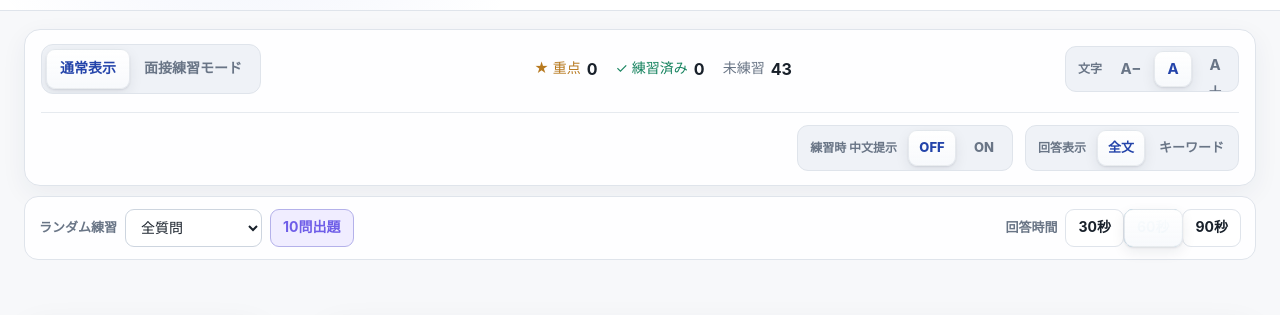
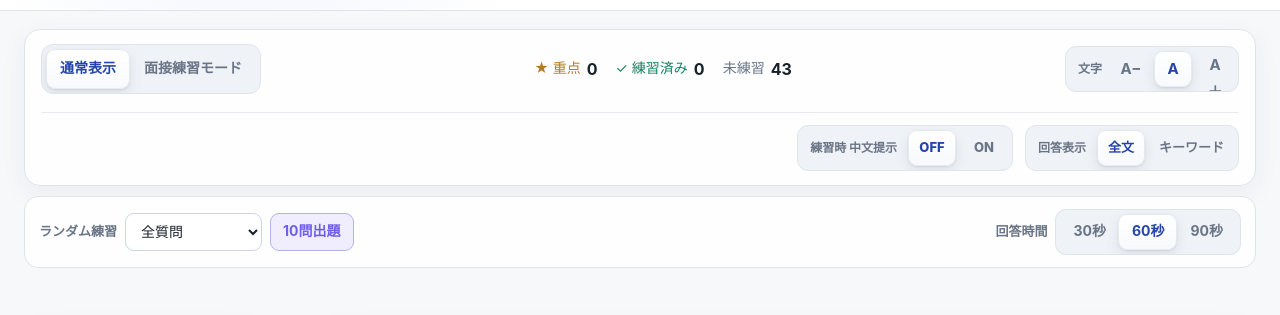
Before and after one commit to kai987/Interview-Questions, a plain HTML site: page index.html in a window 1280 px wide. Shown: the part 283-598 px from the top of the page. Drawn offline with Linux system fonts and the light colour scheme.

Commit message:
Match timer segmented control styling

```diff
--- a/ui-ios-segmented.css
+++ b/ui-ios-segmented.css
@@ -18,11 +18,20 @@ html[data-theme="dark"] {
 .mode-switch,
 .reading-size-control,
 .memory-toggle-group,
-.ios-timer-segment {
+.timer-segment-control {
   position: relative;
   isolation: isolate;
   overflow: hidden;
   background: var(--ios-segment-track) !important;
+}
+
+.timer-segment-control {
+  display: inline-flex;
+  align-items: center;
+  gap: 0;
+  padding: 4px;
+  border: 1px solid var(--line);
+  border-radius: 11px;
 }
 
 .ios-segment-thumb {
@@ -61,7 +70,7 @@ html[data-theme="dark"] {
 .mode-switch > :not(.ios-segment-thumb),
 .reading-size-control > :not(.ios-segment-thumb),
 .memory-toggle-group > :not(.ios-segment-thumb),
-.ios-timer-segment > :not(.ios-segment-thumb) {
+.timer-segment-control > :not(.ios-segment-thumb) {
   position: relative;
   z-index: 1;
 }
@@ -70,7 +79,7 @@ html[data-theme="dark"] {
 .mode-button,
 .reading-size-button,
 .memory-toggle-button,
-.ios-timer-segment .timer-setting-button {
+.timer-segment-control .timer-setting-button {
   background: transparent !important;
   box-shadow: none !important;
   transition:
@@ -79,10 +88,18 @@ html[data-theme="dark"] {
     transform 140ms ease !important;
 }
 
+.timer-segment-control .timer-setting-button {
+  min-height: 36px;
+  padding: 0 13px;
+  border: 0 !important;
+  border-radius: 8px;
+  color: var(--muted);
+}
+
 .mode-button.is-active,
 .reading-size-button.is-active,
 .memory-toggle-button.is-active,
-.ios-timer-segment .timer-setting-button.is-active {
+.timer-segment-control .timer-setting-button.is-active {
   background: transparent !important;
   box-shadow: none !important;
   color: var(--accent-ink) !important;
@@ -91,7 +108,7 @@ html[data-theme="dark"] {
 .mode-button:active,
 .reading-size-button:active,
 .memory-toggle-button:active,
-.ios-timer-segment .timer-setting-button:active {
+.timer-segment-control .timer-setting-button:active {
   transform: scale(.97);
 }
 
```
